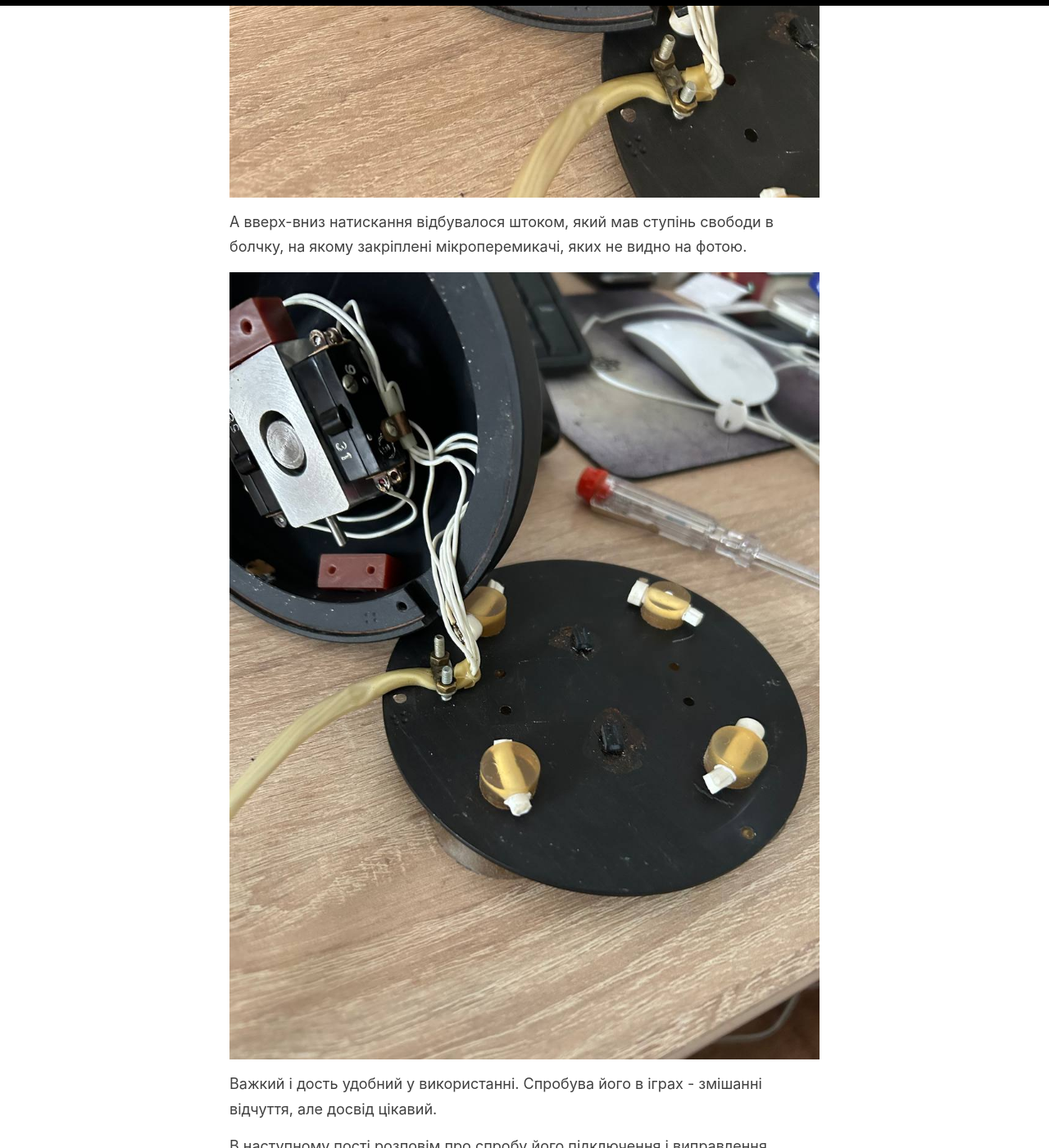
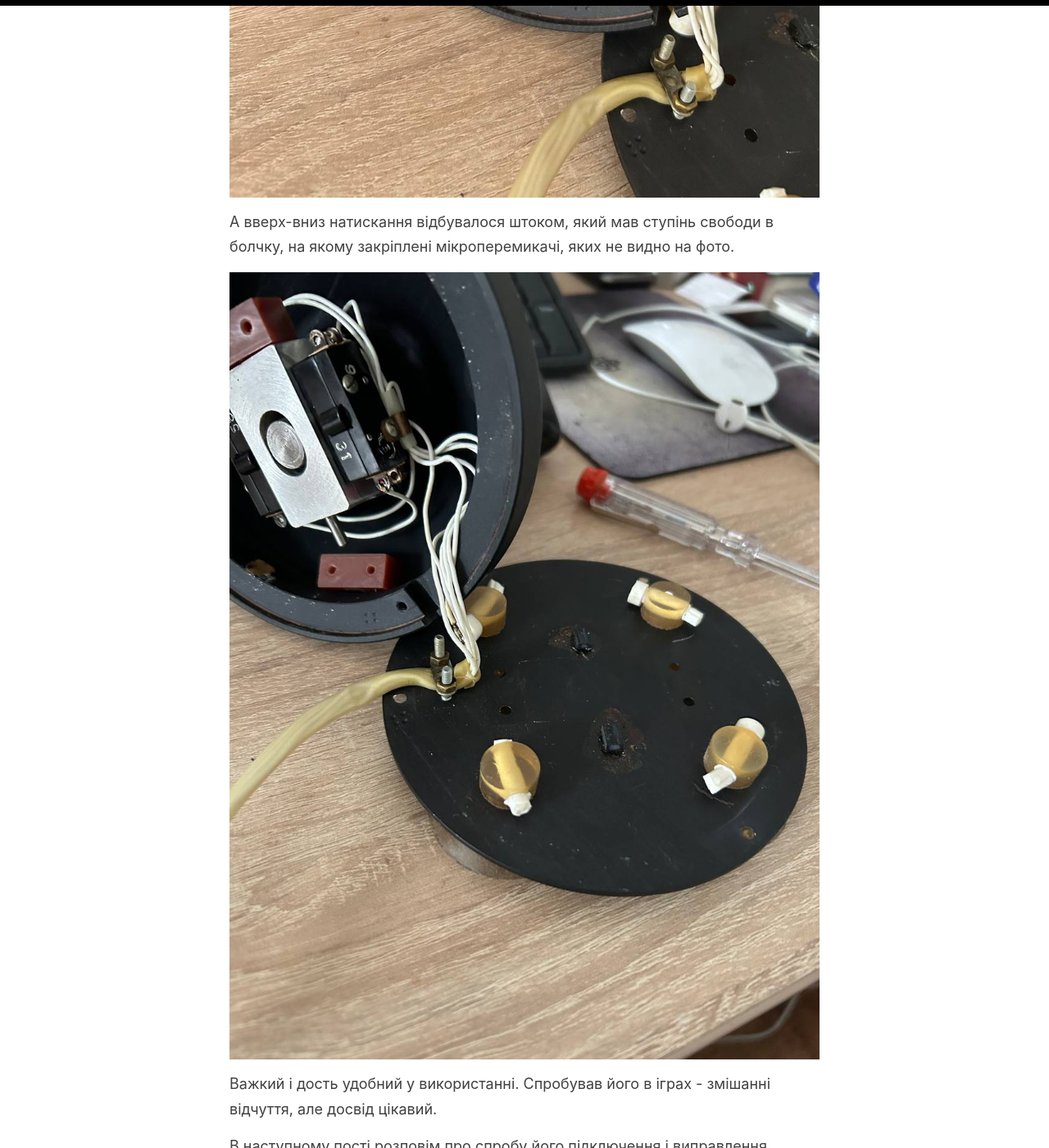
Before and after one commit to 7FFD/7ffd.github.io, a Jekyll site: the page built from _posts/2024-08-02-Byte-Dnister-inception copy.md, in a window 1280 px wide and 1400 px high, scrolled down 12807 px. Shown: the whole window at 82% size. Built offline with Jekyll 4.4.1, drawn with Linux system fonts in a browser that asks for light colours; comment, search, counter and statistics services are not loaded.

Commit message:
виправлення граматичних помилок

```diff
--- a/_posts/2024-08-02-Byte-Dnister-inception copy.md
+++ b/_posts/2024-08-02-Byte-Dnister-inception copy.md
@@ -71,11 +71,11 @@ excerpt_separator: <!--more-->
 
 ![Байт Дністер, джойстик в розібраному стані](/content/2024-08-02-Byte-Dnister-inception/IMG_7701.JPG "Байт Дністер, кджойстик в розібраному стані")
 
-А вверх-вниз натискання відбувалося штоком, який мав ступінь свободи в болчку, на якому закріплені мікроперемикачі, яких не видно на фотою.
+А вверх-вниз натискання відбувалося штоком, який мав ступінь свободи в болчку, на якому закріплені мікроперемикачі, яких не видно на фото.
 
 ![Байт Дністер, джойстик в розібраному стані](/content/2024-08-02-Byte-Dnister-inception/IMG_7702.JPG "Байт Дністер, джойстик в розібраному стані")
 
-Важкий і дость удобний у використанні. Спробува його в іграх - змішанні відчуття, але досвід цікавий.
+Важкий і дость удобний у використанні. Спробував його в іграх - змішанні відчуття, але досвід цікавий.
 
 В наступному пості розповім про спробу його підключення і виправлення несправностей...
 
```
